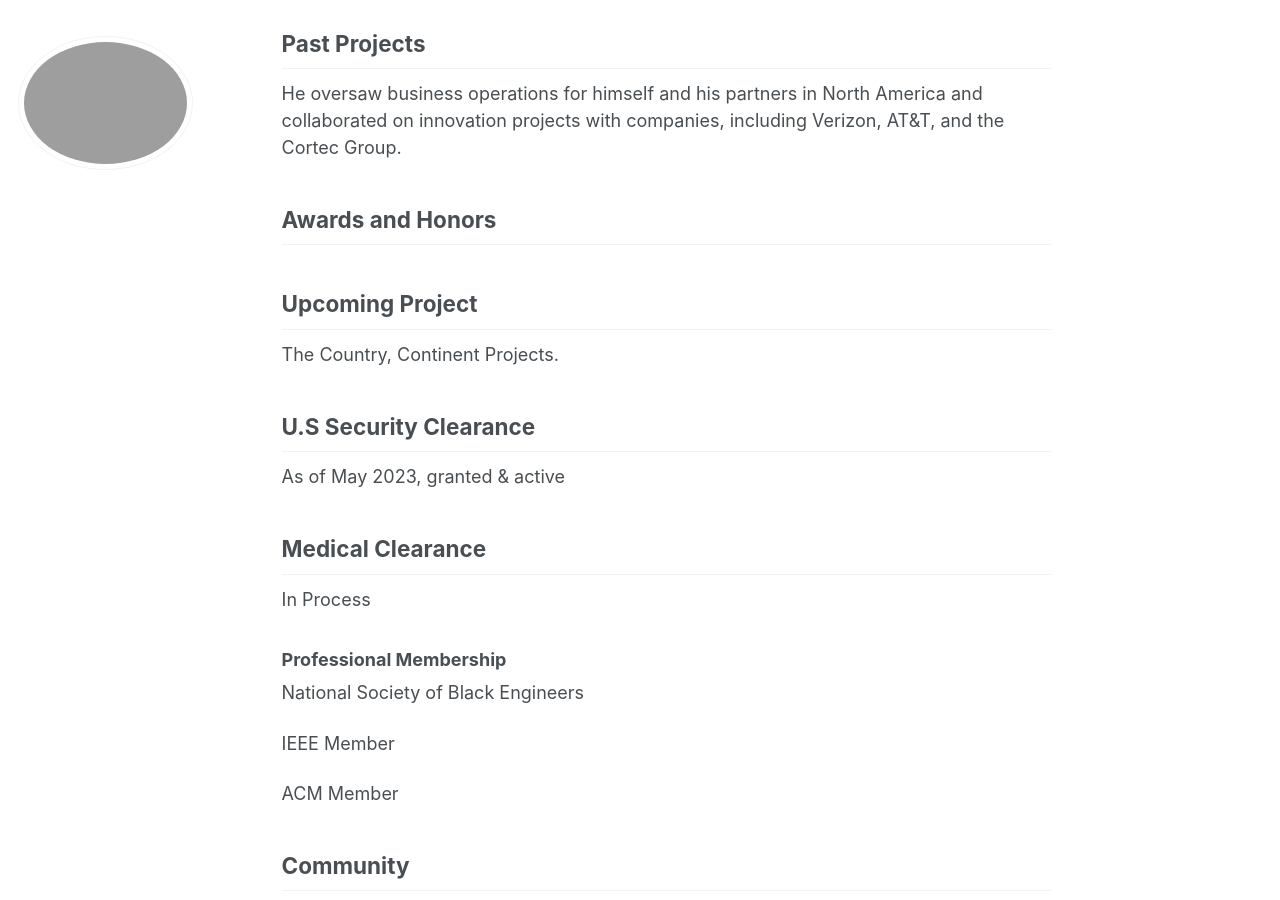
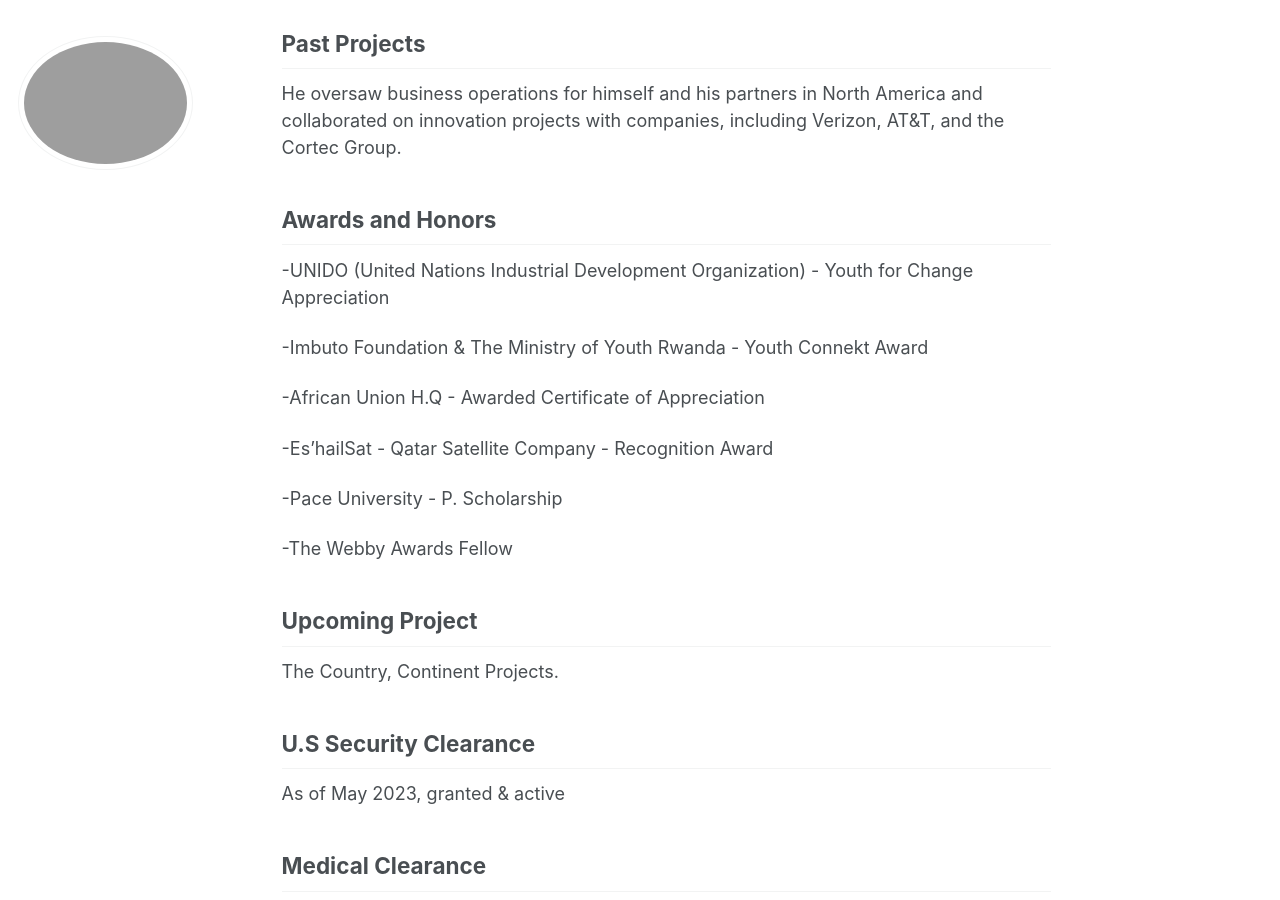
Before and after one commit to phdcsseiden/phdcsseiden.github.io, a Jekyll site: the page built from _pages/about.md, in a window 1280 px wide and 900 px high, scrolled down 1877 px. Built offline with Jekyll 4.4.1, drawn with Linux system fonts in a browser that asks for light colours.

Commit message:
Update about.md

```diff
--- a/_pages/about.md
+++ b/_pages/about.md
@@ -61,7 +61,17 @@ He oversaw business operations for himself and his partners in North America and
 
 ## Awards and Honors
 
+-UNIDO (United Nations Industrial Development Organization) - Youth for Change Appreciation
 
+-Imbuto Foundation & The Ministry of Youth Rwanda - Youth Connekt Award
+
+-African Union H.Q - Awarded Certificate of Appreciation
+
+-Es'hailSat - Qatar Satellite Company - Recognition Award
+
+-Pace University - P. Scholarship
+
+-The Webby Awards Fellow
 
 ## Upcoming Project
 
```
